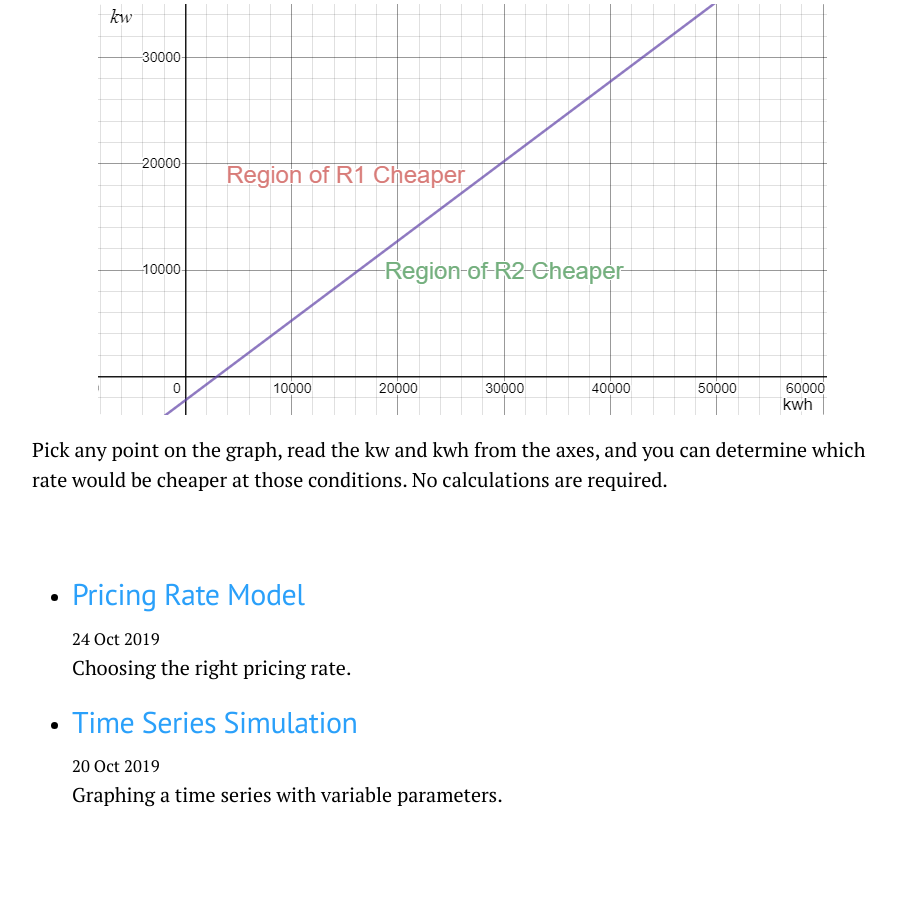
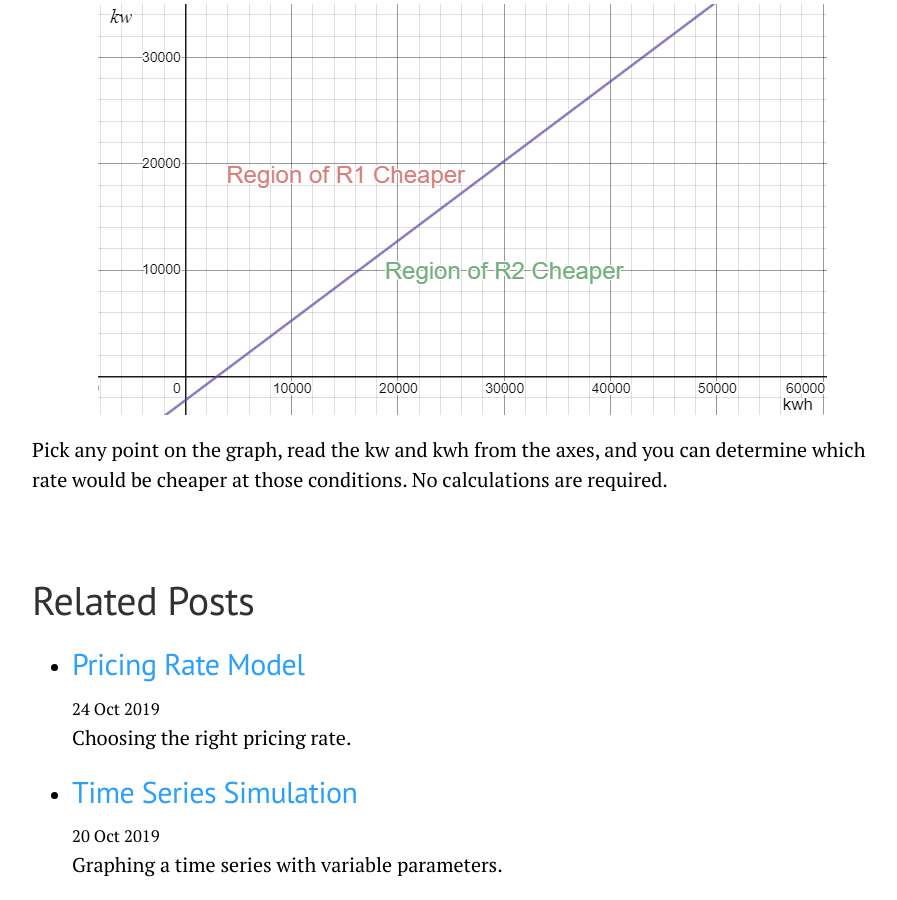
Before and after one commit to AnthonyA28/AnthonyA28.github.io, a Jekyll site: the page built from _posts/2019-10-24-pricing.md, in a window 1280 px wide and 900 px high, scrolled down 1561 px. Shown: the whole window, without its empty margins (178-1075 px from the left). Built offline with Jekyll 4.4.1, drawn with Linux system fonts in a browser that asks for light colours; before the commit the page ends 2391 px from its top, so only the background shows below that.

Commit message:
update relatedposts.html

```diff
--- a/_includes/recent_posts.html
+++ b/_includes/recent_posts.html
@@ -1,3 +1,4 @@
+<h1>Related Posts</h1>
 <ul>
 
 {% assign count = 0 %}
```
